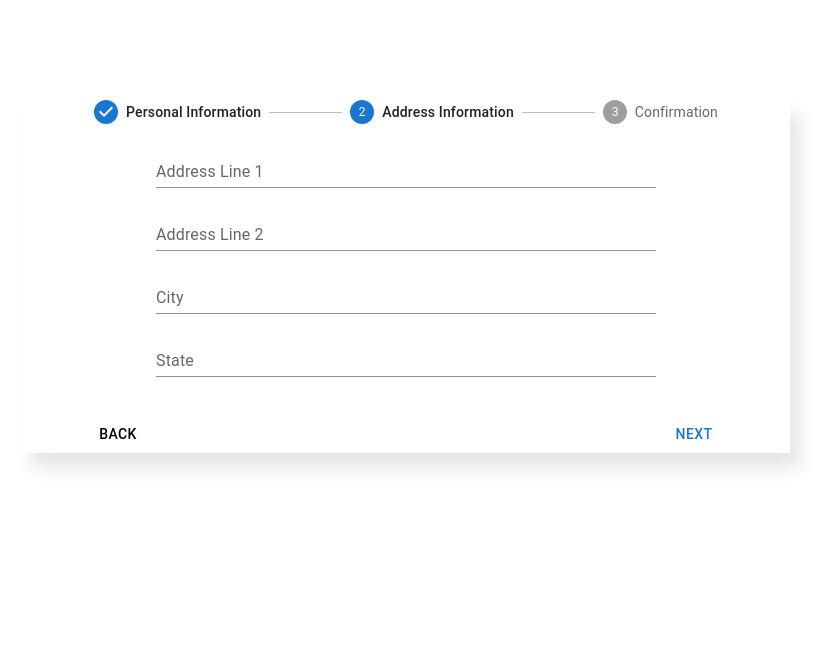
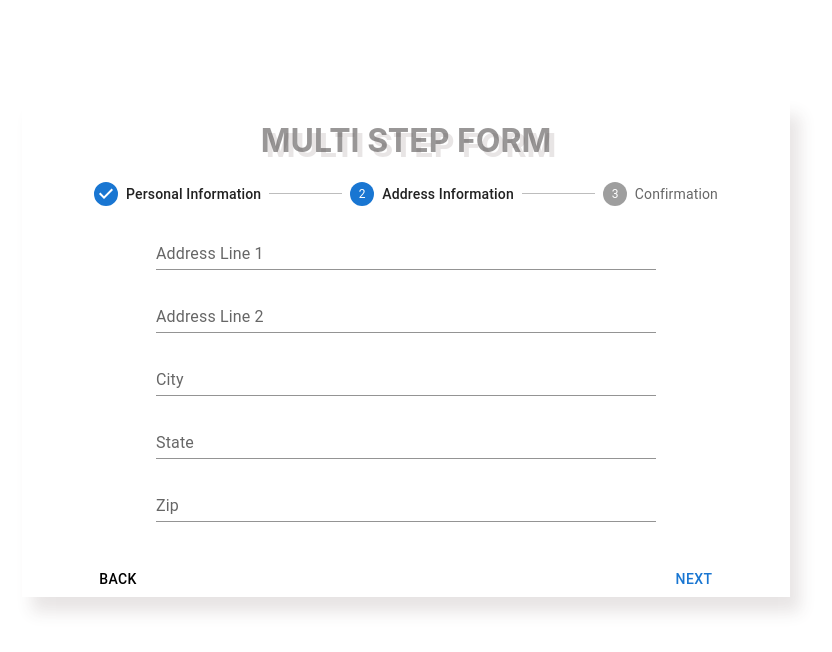
Before and after one commit to ajaykumar-21/Multi-Step-Form, a React (Create React App) app in the folder form/: page / in a window 1280 px wide. Both pictures are taken after a click on the button "NEXT". Shown: the top 652 px of the page, without its empty margins (234-1066 px from the left). Built offline with nearby package versions, Linux system fonts and the light colour scheme.

Commit message:
add zip input field in addressInfo component

```diff
--- a/form/src/components/AddressInfo/AddressInfo.js
+++ b/form/src/components/AddressInfo/AddressInfo.js
@@ -8,7 +8,7 @@ function AddressInfo() {
   useEffect(() => {
     localStorage.setItem("values", JSON.stringify(values));
   }, [values]);
-  console.log(values.name, values.email, values.phone);
+
   return (
     <div>
       <Box component="form">
@@ -18,9 +18,9 @@ function AddressInfo() {
             <Input
               id="addressLine1"
               type="text"
-              value={values.AddressLine1}
+              value={values.addressLine1}
               onChange={(e) =>
-                setValues((prev) => ({ ...prev, AddressLine1: e.target.value }))
+                setValues((prev) => ({ ...prev, addressLine1: e.target.value }))
               }
               className="nameInput"
             />
@@ -28,11 +28,11 @@ function AddressInfo() {
           <FormControl variant="standard" sx={{ marginBottom: "15px" }}>
             <InputLabel htmlFor="addressLine2">Address Line 2</InputLabel>
             <Input
-              id="emaddressLine2"
+              id="addressLine2"
               type="text"
-              value={values.AddressLine2}
+              value={values.addressLine2}
               onChange={(e) =>
-                setValues((prev) => ({ ...prev, AddressLine2: e.target.value }))
+                setValues((prev) => ({ ...prev, addressLine2: e.target.value }))
               }
             />
           </FormControl>
@@ -41,9 +41,9 @@ function AddressInfo() {
             <Input
               id="city"
               type="text"
-              value={values.City}
+              value={values.city}
               onChange={(e) =>
-                setValues((prev) => ({ ...prev, City: e.target.value }))
+                setValues((prev) => ({ ...prev, city: e.target.value }))
               }
             />
           </FormControl>
@@ -52,9 +52,20 @@ function AddressInfo() {
             <Input
               id="state"
               type="text"
-              value={values.State}
+              value={values.state}
               onChange={(e) =>
-                setValues((prev) => ({ ...prev, State: e.target.value }))
+                setValues((prev) => ({ ...prev, state: e.target.value }))
+              }
+            />
+          </FormControl>
+          <FormControl variant="standard" sx={{ marginBottom: "15px" }}>
+            <InputLabel htmlFor="zip">Zip</InputLabel>
+            <Input
+              id="zip"
+              type="text"
+              value={values.zip}
+              onChange={(e) =>
+                setValues((prev) => ({ ...prev, zip: e.target.value }))
               }
             />
           </FormControl>
--- a/form/src/components/GetData/GetData.js
+++ b/form/src/components/GetData/GetData.js
@@ -5,11 +5,11 @@ function GetData() {
       name: "",
       email: "",
       phone: "",
-      AddressLine1: "",
-      AddressLine2: "",
-      City: "",
-      State: "",
-      Zip: "",
+      addressLine1: "",
+      addressLine2: "",
+      city: "",
+      state: "",
+      zip: "",
     };
   }
   return storedData;
--- a/form/src/components/Stepper/HorizontalStepper.css
+++ b/form/src/components/Stepper/HorizontalStepper.css
@@ -13,3 +13,8 @@
   margin-top: 100px;
   box-shadow: 10px 15px 15px rgba(231, 228, 228, 0.972);
 }
+
+h1 {
+  color: rgba(90, 86, 86, 0.614);
+  text-shadow: 5px 5px rgba(231, 228, 228, 0.972);
+}
--- a/form/src/components/Stepper/HorizontalStepper.js
+++ b/form/src/components/Stepper/HorizontalStepper.js
@@ -43,6 +43,7 @@ export default function HorizontalStepper() {
   return (
     <Box className="conatiner">
       <Box className="sub-container">
+        <h1>MULTI STEP FORM</h1>
         <Stepper activeStep={activeStep} sx={{ width: "50vw" }}>
           {steps.map((label, index) => {
             const stepProps = {};
```
